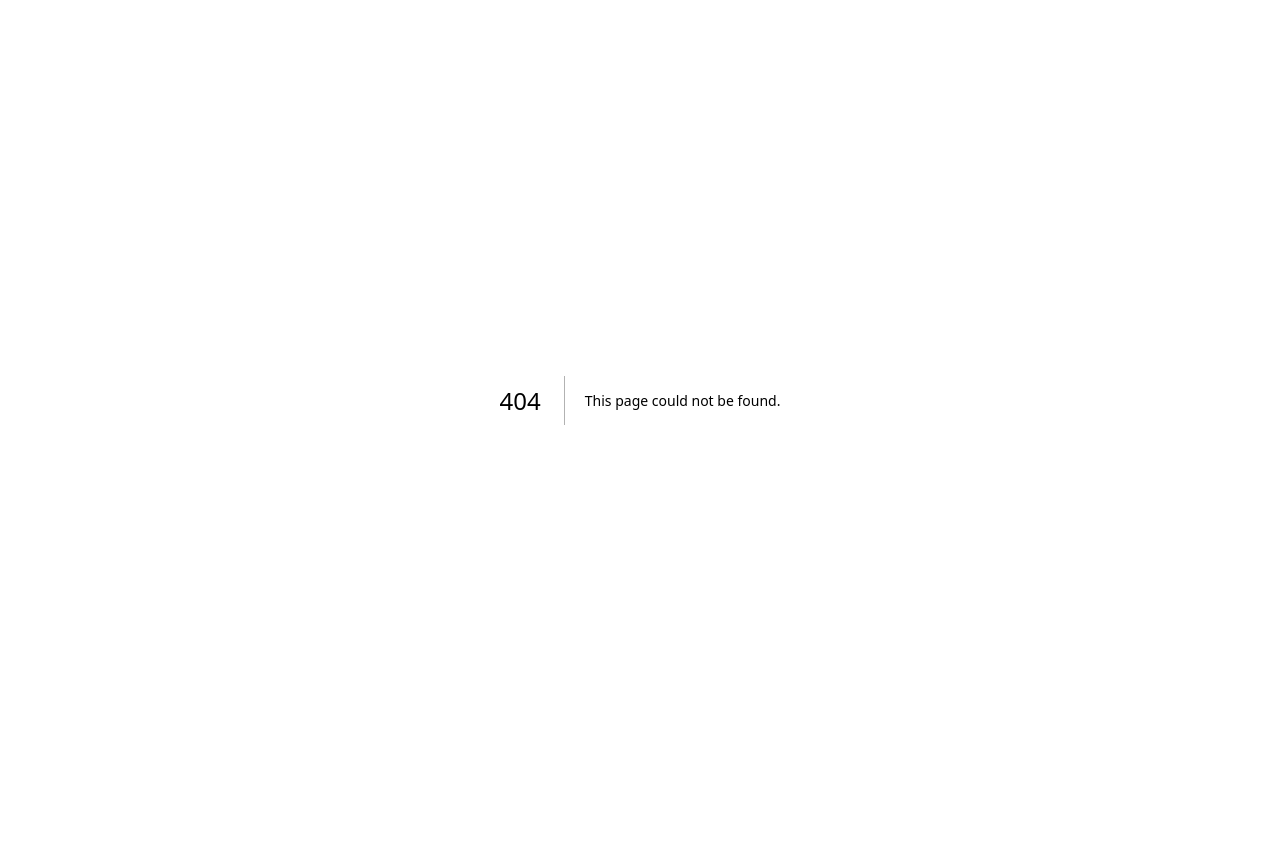
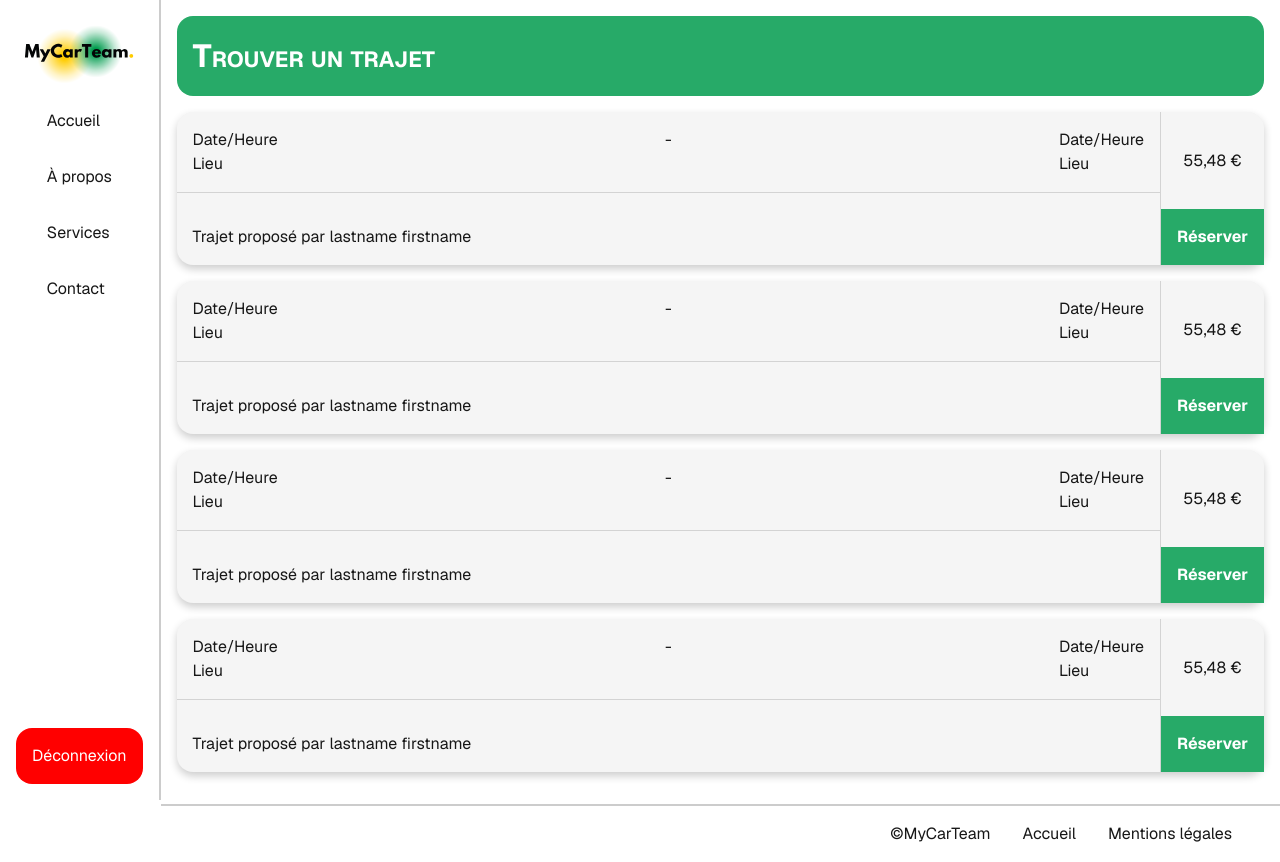
Before and after one commit to clhubdev/my_car_team, a Next.js app in the folder frontend/: page /app/reservation in a window 1280 px wide. Before the commit this address had no page. Before the commit the page ends 800 px from the top, so only its background shows below. Built offline with nearby package versions, Linux system fonts and the light colour scheme; no server answers; what @mui/material-nextjs would draw is missing.

Commit message:
page reservation

```diff
--- a/frontend/src/app/app/layout.module.css
+++ b/frontend/src/app/app/layout.module.css
@@ -5,7 +5,7 @@
 }
 
 .appLayout header {
-    width: 20%;
+    width: fit-content;
     height: 100%;
     border-right: 2px solid #ccc;
 }
--- /dev/null
+++ b/frontend/src/app/app/reservation/page.js
@@ -0,0 +1,14 @@
+import RouteCard from '@/app/components/RouteCard/RouteCard';
+import styles from './page.module.css';
+
+export default function reservation() {
+    return (
+        <div className={styles.reservation}>
+            <h1>Trouver un trajet</h1>
+            <RouteCard />
+            <RouteCard />
+            <RouteCard />
+            <RouteCard />
+        </div>
+    )
+}
--- /dev/null
+++ b/frontend/src/app/app/reservation/page.module.css
@@ -0,0 +1,15 @@
+.reservation {
+    height: 100%;
+    padding: 1rem;
+}
+
+.reservation h1 {
+    padding: 1rem;
+    border-radius: 16px;
+    color: white;
+    background-color: #27aa68;
+    font-size: 2rem;
+    font-weight: bold;
+    font-variant: small-caps;
+    margin-bottom: 1rem;
+}
--- /dev/null
+++ b/frontend/src/app/components/RouteCard/RouteCard.js
@@ -0,0 +1,32 @@
+import styles from './routeCard.module.css';
+
+export default function RouteCard() {
+    return (
+        <div className={styles.routeCard}>
+            <div className={styles.infosContainer}>
+                <div className={styles.infosRoute}>
+                    <div>
+                        <p>Date/Heure</p>
+                        <p>Lieu</p>
+                    </div>
+                    <div>
+                        -
+                    </div>
+                    <div>
+                        <p>Date/Heure</p>
+                        <p>Lieu</p>
+                    </div>
+                </div>
+                <div className={styles.infosConductor}>
+                    <p>Trajet proposé par lastname firstname</p>
+                </div>
+            </div>
+            <div className={styles.reservationContainer}>
+                <div className={styles.price}>
+                    <p>55,48 €</p>
+                </div>
+                <button className={styles.reservationBtn}>Réserver</button>
+            </div>
+        </div>
+    )
+}
--- /dev/null
+++ b/frontend/src/app/components/RouteCard/routeCard.module.css
@@ -0,0 +1,48 @@
+.routeCard {
+    display: flex;
+    width: 100%;
+    background-color: whitesmoke;
+    border-radius: 16px;
+    box-shadow: 0 4px 8px rgba(0, 0, 0, 0.2);
+    margin-bottom: 1rem;
+}
+
+.infosContainer {
+    flex: 1;
+    display: flex;
+    flex-direction: column;
+}
+
+.infosRoute {
+    display: flex;
+    justify-content: space-between;
+    margin-bottom: 1rem;
+    border-bottom: 1px solid lightgray;
+    padding: 1rem;
+}
+
+.infosConductor {
+    padding: 1rem;
+}
+
+.reservationContainer {
+    display: flex;
+    flex-direction: column;
+    justify-content: space-between;
+    width: fit-content;
+    border-left: 1px solid lightgray;
+}
+
+.price {
+    display: flex;
+    justify-content: center;
+    align-items: center;
+    height: 100%;
+}
+
+.reservationBtn {
+    background-color: #27aa68;
+    padding: 1rem;
+    font-weight: bold;
+    color: white;
+}
```
